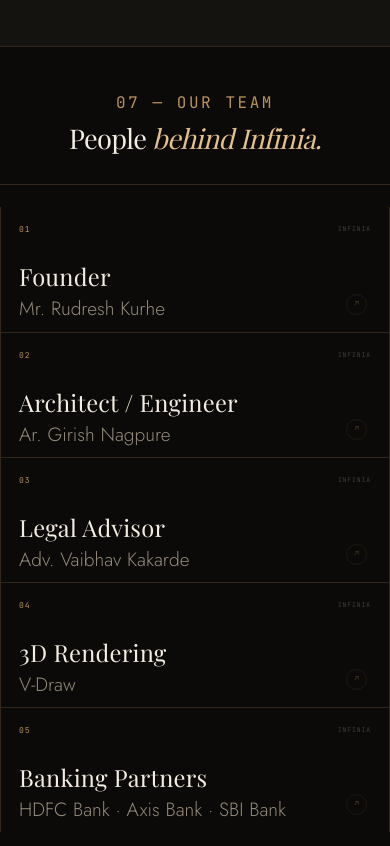
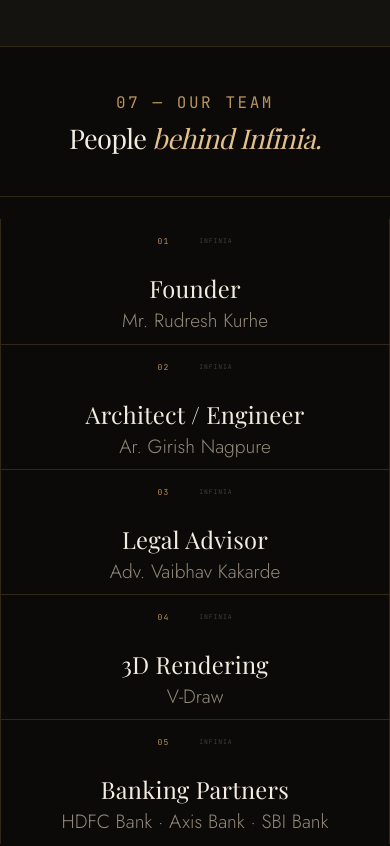
Before and after one commit to Hrishikeshkurhe/kurhe-estates, a React (Vite) app in the folder client/: page / in a window 390 px wide. Shown: the part 9460-10306 px from the top of the page. Built offline with nearby package versions, Linux system fonts and the light colour scheme; no server answers; a web font is replaced by a local one.

Commit message:
ui updated

```diff
--- a/client/style.css
+++ b/client/style.css
@@ -812,17 +812,21 @@
 }
 
 @media(max-width:520px){
-.credits{padding:45px 0}
-.credits-header{padding:0 18px 18px}
-.credits-heading{display:block}
-.credits-heading .eyebrow{margin-bottom:9px}
-.credits-heading h2{font-size:1.7rem}
-.credits-intro{font-size:.6rem}
-.credits-inner{grid-template-columns:1fr}
-.credit{height:125px;padding:16px 18px;border-right:0!important;border-left:0!important;border-top:1px solid var(--hairline)}
-.credit:first-child{border-top:0}
-.credit:nth-child(5){grid-column:auto}
-.credit-top{margin-bottom:27px}
+  .credits{padding:45px 0;text-align:center}
+  .credits-header{display:flex;flex-direction:column;align-items:center;justify-content:center;padding:0 18px 18px;text-align:center}
+  .credits-heading{display:flex;flex-direction:column;align-items:center;justify-content:center;width:100%;text-align:center}
+  .credits-heading .eyebrow{margin-bottom:9px;text-align:center}
+  .credits-heading h2{font-size:1.7rem;text-align:center}
+  .credits-intro{font-size:.6rem;text-align:center;margin:12px auto 0;max-width:320px}
+  .credits-inner{grid-template-columns:1fr;width:100%;text-align:center}
+  .credit{height:125px;padding:16px 18px;border-right:0!important;border-left:0!important;border-top:1px solid var(--hairline);text-align:center}
+  .credit:first-child{border-top:0}
+  .credit:nth-child(5){grid-column:auto}
+  .credit-top{margin-bottom:27px;justify-content:center;gap:30px}
+  .credit-content{display:flex;flex-direction:column;align-items:center;text-align:center}
+  .credit-content h3,.credit-content h5{margin-left:auto;margin-right:auto;text-align:center}
+  .credit-content p{text-align:center}
+  .credit-arrow{display:none}
 }
 /* ===================== CONTACT ===================== */
 .contact{position:relative;width:100%;min-height:680px;padding:30px 0;overflow:hidden;background:radial-gradient(circle at 15% 30%,rgba(184,147,92,.06),transparent 28%),radial-gradient(circle at 90% 80%,rgba(184,147,92,.04),transparent 30%),var(--ink);}
```
